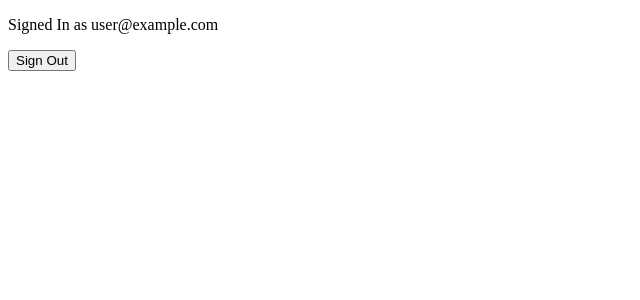
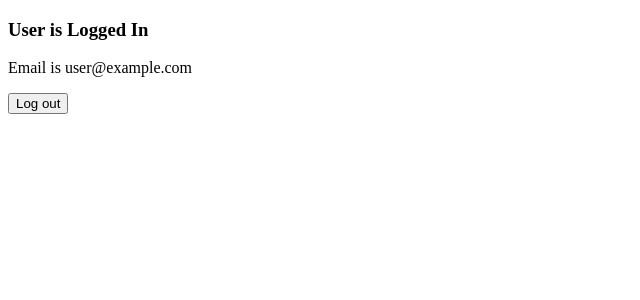
Before and after one commit to Austin-phillips/base_react_template, a React (Create React App) app: page / in a window 1280 px wide. Shown: the top 300 px of the page, without its empty margins (0-640 px from the left). Built offline with nearby package versions, Linux system fonts and the light colour scheme; no server answers; sample sign-in values are in the browser's storage.

Commit message:
add user state and context for app along with loading
add user state and context for app along with loading

```diff
--- a/src/App.js
+++ b/src/App.js
@@ -2,16 +2,64 @@ import AuthDetails from './components/auth/AuthDetails';
 import Signin from './components/auth/Signin';
 import Signup from './components/auth/Signup';
 import { Route, BrowserRouter as Router, Routes } from 'react-router-dom';
+import { UserContext } from './context/UserContext';
+import { useEffect, useState } from 'react';
+import { onAuthStateChanged } from 'firebase/auth';
+import { auth } from './firebase';
+import ProtectedRoutes from './components/auth/ProtectedRoutes';
+import Loader from './components/Loader';
 
 function App() {
+  const [user, setUser] = useState({
+    isAuthenticated: false,
+    email: null,
+    idToken: null
+  });
+  const [isLoading, setIsLoading] = useState(true);
+
+  useEffect(() => {
+    const listen = onAuthStateChanged(auth, async (firebaseUser) => {
+        if (firebaseUser) {
+            const idToken = await firebaseUser.getIdToken();
+            setUser({
+              isAuthenticated: true,
+              email: firebaseUser.email,
+              idToken
+            })
+        } else {
+          setUser({
+            isAuthenticated: false,
+            email: null,
+            idToken: null
+          })
+        }
+        setIsLoading(false)
+    });
+
+    return () => {
+        listen();
+    }
+
+}, []);
+
+  if (isLoading) {
     return (
+      <Loader />
+    )
+  }
+
+  return (
+    <UserContext.Provider value={user}>
       <Router>
         <Routes>
+          <Route path='/signup' element={<Signup />}/>
           <Route path='/login' element={<Signin />}/>
-        <Route path='/signup' element={<Signup />}/>
+          <Route element={<ProtectedRoutes />}>
             <Route path='/' element={<AuthDetails />}/>
+          </Route>
         </Routes>
       </Router>
+    </UserContext.Provider>
   );
 }
 
--- /dev/null
+++ b/src/components/Loader.jsx
@@ -0,0 +1,18 @@
+import { Box, CircularProgress } from "@mui/material";
+import React from "react";
+
+const Loader = () => {
+    return (
+        <Box sx={{
+            width: '100%',
+            height: '100vh',
+            display: 'flex',
+            justifyContent: 'center',
+            alignItems: 'center'
+        }}>
+            <CircularProgress color="primary" size={70}/>
+        </Box>
+    )
+}
+
+export default Loader;
--- a/src/components/auth/AuthDetails.jsx
+++ b/src/components/auth/AuthDetails.jsx
@@ -1,36 +1,26 @@
-import React, { useEffect, useState } from 'react';
+import React, { useContext } from 'react';
 import { auth } from '../../firebase';
-import { onAuthStateChanged, signOut } from 'firebase/auth';
+import { signOut } from 'firebase/auth';
+import { UserContext } from '../../context/UserContext';
 
 
 const AuthDetails = () => {
-    const [authUser, setAuthUser] = useState(null);
-
-    useEffect(() => {
-        const listen = onAuthStateChanged(auth, (user) => {
-            if (user) {
-                setAuthUser(user);
-                console.log("USER", user)
-            } else {
-                setAuthUser(null);
-            }
-        });
-
-        return () => {
-            listen();
-        }
-
-    }, []);
+    const user = useContext(UserContext);
 
     const userSignOut = () => {
-        signOut(auth).then(() => window.location.href = '/login').catch((err) => console.log("ERROR SIGNING OUT", err));
+        signOut(auth)
     }
 
     return (
-        <div>{ authUser ? <>
-            <p>{`Signed In as ${authUser.email}`}</p>
-            <button onClick={userSignOut}>Sign Out</button>
-        </> : <p>Signed Out</p>}</div>
+        <div>
+            <h3>User is {user.isAuthenticated ? 'Logged In' : 'Logged Out'}</h3>
+            { user.isAuthenticated && (
+                <>
+                    <p>Email is {user.email}</p>
+                    <button onClick={userSignOut}>Log out</button>
+                </>
+            )}
+        </div>
     )
 }
 
--- /dev/null
+++ b/src/components/auth/ProtectedRoutes.jsx
@@ -0,0 +1,12 @@
+import React, { useContext } from "react";
+import { UserContext } from "../../context/UserContext";
+import { Navigate, Outlet } from "react-router-dom";
+
+const ProtectedRoutes = () => {
+    const user = useContext(UserContext);
+    return (
+        user.isAuthenticated ? <Outlet /> : <Navigate to={'/login'} />
+    )
+};
+
+export default ProtectedRoutes;
--- /dev/null
+++ b/src/context/UserContext.js
@@ -0,0 +1,7 @@
+import { createContext } from 'react';
+
+export const UserContext = createContext({
+    isAuthenticated: false,
+    email: null,
+    idToken: null
+});
```
Lines whose indentation alone changed are shown as unchanged.
